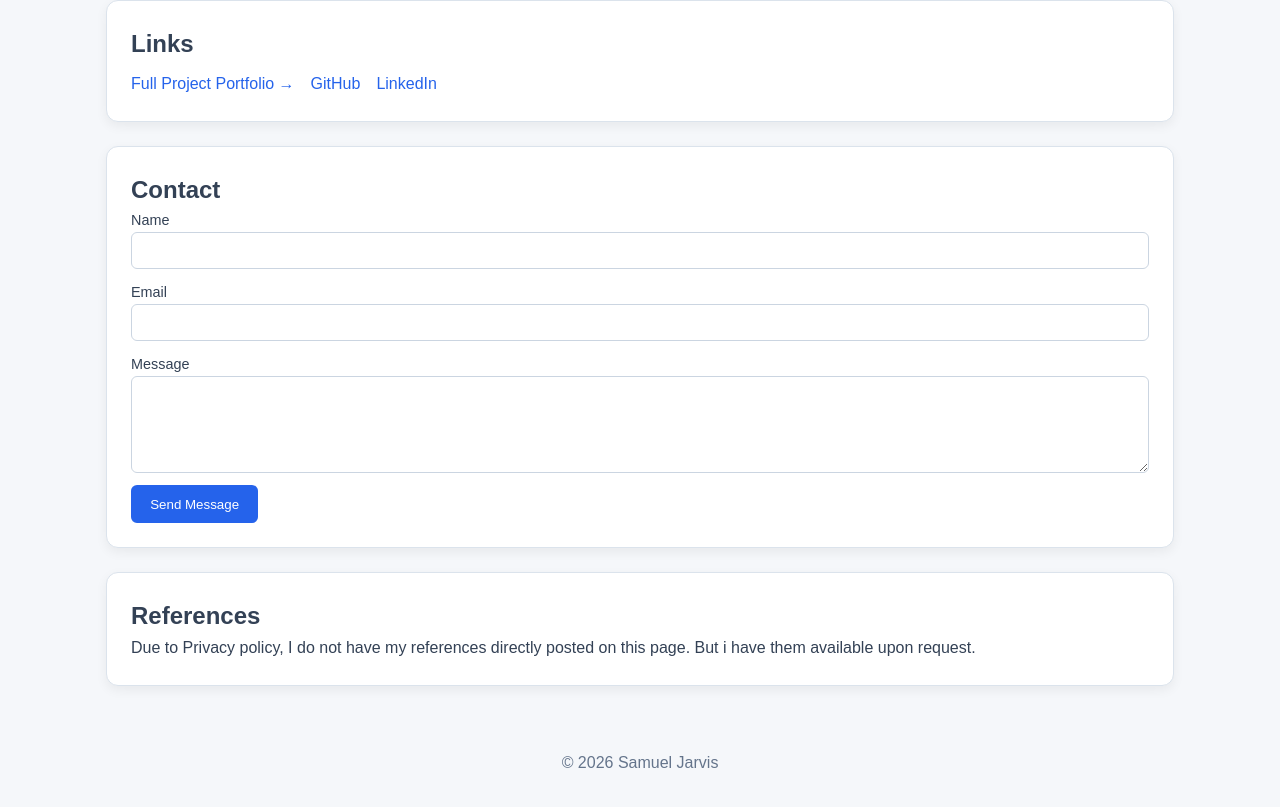
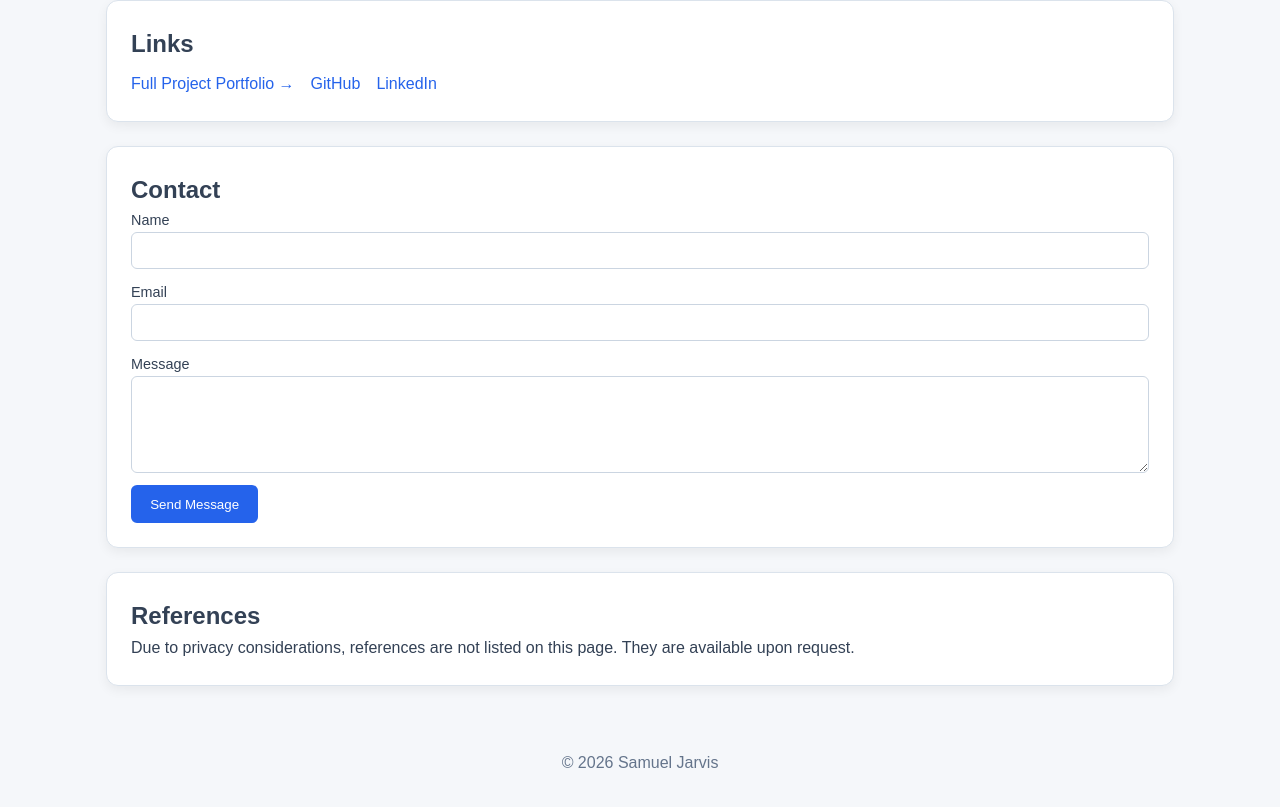
Before and after one commit to JarvisAppleSlice/Personal-Portfolio, a website built with Vite: page index.html in a window 1280 px wide. Shown: the part 1290-2097 px from the top of the page. Built offline with nearby package versions, Linux system fonts and the light colour scheme.

Commit message:
Update index.html

```diff
--- a/index.html
+++ b/index.html
@@ -146,8 +146,8 @@
 				<div class="sum">
 					<h2>References</h2>
 					<p>
-						Due to Privacy policy, I do not have my references directly posted on this
-						page. But i have them available upon request.
+						Due to privacy considerations, references are not listed on this page. They
+						are available upon request.
 					</p>
 				</div>
 			</section>
```
